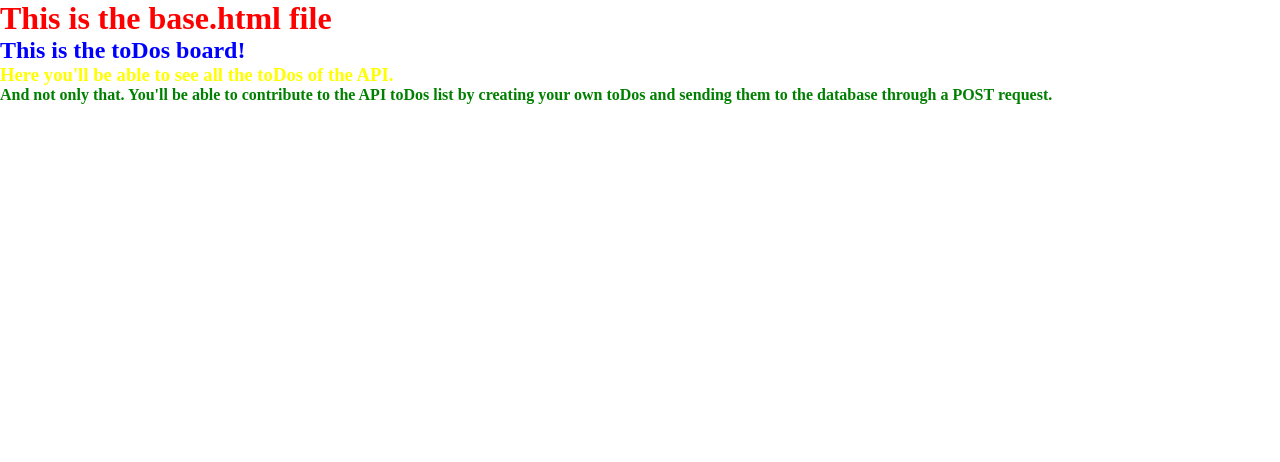
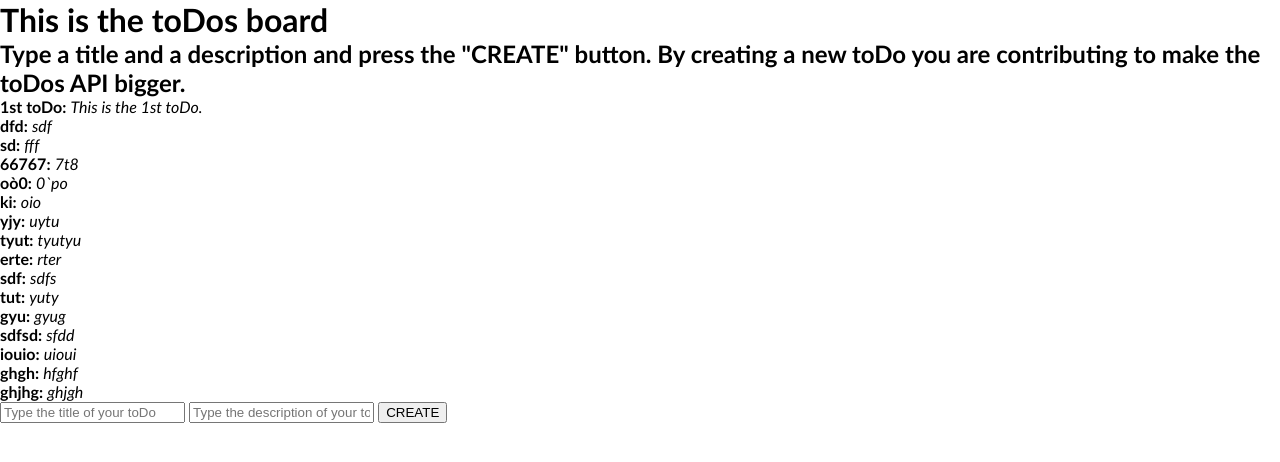
Before and after one commit to VicentBotellaFerragud/toDo-API, a Django app: page /board/ in a window 1280 px wide. Shown: the top 462 px of the page. Run offline with Django 3.2, Linux system fonts and the light colour scheme; data comes from the database, SQL or seed files in the repository; both versions use the stored data as it was after the commit.

Commit message:
changes made on the board

```diff
--- a/static/css/style.css
+++ b/static/css/style.css
@@ -2,20 +2,6 @@
     margin: 0;
 }
 
-h1 {
-    color: red;
+body {
+    font-family: 'Trebuchet MS', 'Lucida Sans Unicode', 'Lucida Grande', 'Lucida Sans', Arial, sans-serif;
 }
-
-h2 {
-    color: blue;
-}
-
-
-h3 {
-    color: yellow;
-}
-
-
-h4 {
-    color: green;
-}
--- /dev/null
+++ b/static/js/script.js
@@ -0,0 +1,71 @@
+//Global variables:
+let toDosContainer = document.getElementById('toDosContainer');
+let titleInput = document.getElementById('titleInput');
+let descriptionInput = document.getElementById('descriptionInput');
+
+async function createToDo(token, user) {
+
+    if (titleInput.value !== '' && descriptionInput.value !== '') {
+
+        let fd = new FormData();
+        /* let token = document.querySelector('[name=csrfmiddlewaretoken]').value; */ //This is another way to get the value of the token.
+
+        fd.append('toDoTitle', titleInput.value);
+        fd.append('toDoDescription', descriptionInput.value);
+        fd.append('csrfmiddlewaretoken', token);
+
+        try {
+
+            toDosContainer.innerHTML += `
+
+                <div class="toDo-container" id="beforeResponse">
+                    <span class="title-span" style="color: blue"><b>${titleInput.value}:</b></span>
+                    <span class="description-span"><i>${descriptionInput.value}</i></span>
+                </div>
+
+            `;
+
+            //This is the post call.
+            let response = await fetch('/board/', {
+                method: 'POST',
+                body: fd
+            });
+
+            //This is the response from the backend server.
+            let responseAsJson = await response.json();
+
+            let parsedJson = JSON.parse(responseAsJson);
+
+            console.log(parsedJson.pk);
+
+            let id = parsedJson.pk;
+
+            let beforeResponse = document.getElementById('beforeResponse');
+
+            beforeResponse.remove();
+
+            toDosContainer.innerHTML += `
+
+                <div class="toDo-container">
+                    <span class="title-span"><b>${titleInput.value}:</b></span>
+                    <span class="description-span"><i>${descriptionInput.value}</i></span>
+                </div>
+
+            `;
+
+            titleInput.value = '';
+            descriptionInput.value = '';
+
+        } catch (e) {
+
+            console.log(e);
+
+        }
+
+    } else {
+
+        alert('Your toDo needs both a title and a description');
+
+    }
+
+}
--- a/templates/base.html
+++ b/templates/base.html
@@ -9,11 +9,15 @@
 
     {% load static %}
     <link rel="stylesheet" href="{% static 'css/style.css' %}">
+    <script src="{% static 'js/script.js' %}" defer></script>
 </head>
 
 <body>
 
-    <h1>This is the base.html file</h1>
+    <h1>This is the toDos board</h1>
+
+    <h2>Type a title and a description and press the "CREATE" button. By creating a new toDo you are contributing to
+        make the toDos API bigger.</h2>
 
     <div>
 
--- a/toDo/templates/toDos-board.html
+++ b/toDo/templates/toDos-board.html
@@ -1,10 +1,30 @@
 {% extends "base.html" %} {% block content %}
 
-<h2>This is the toDos board!</h2>
+<div class="toDos-container" id="toDosContainer">
 
-<h3>Here you'll be able to see all the toDos of the API.</h3>
+    {% for toDo in toDos %}
 
-<h4>And not only that. You'll be able to contribute to the API toDos list by creating your own toDos and sending them to
-    the database through a POST request.</h4>
+    <div class="toDo-container">
+
+        <span class="title-span"><b>{{ toDo.title }}:</b></span>
+
+        <span class="description-span"><i>{{ toDo.description }}</i></span>
+
+    </div>
+
+    {% endfor %}
+
+</div>
+
+<form class="toDo-form" onsubmit="createToDo('{{ csrf_token }}', '{{ request.user }}'); return false" method="POST">
+
+    {% csrf_token %}
+    <input id="titleInput" type="text" name="toDoTitle" placeholder="Type the title of your toDo">
+
+    <input id="descriptionInput" type="text" name="toDoDescription" placeholder="Type the description of your toDo">
+
+    <button>CREATE</button>
+
+</form>
 
 {% endblock %}
--- a/toDo/views.py
+++ b/toDo/views.py
@@ -3,7 +3,8 @@ from rest_framework import viewsets
 from .models import toDo
 from .serializers import toDoSerializer
 from django.core import serializers
-from django.http import HttpResponse
+from django.http import HttpResponse, JsonResponse
+from django.contrib.auth.models import User
 
 # Create your views here.
 
@@ -24,4 +25,13 @@ class toDoViewSet(viewsets.ModelViewSet):
         return HttpResponse(serialized_toDo, content_type ='application/json')
 
 def displayBoard(request):
-    return render(request, 'toDos-board.html')
+    if request.method == 'POST' and request.POST.get('toDoTitle') != '' and request.POST.get('toDoDescription') != '':
+        title = request.POST.get('toDoTitle')
+        description = request.POST.get('toDoDescription')
+        newToDo = toDo.objects.create(title = title, description = description, user = request.user)
+        newToDoSerialized = serializers.serialize('json', [ newToDo, ])
+        return JsonResponse(newToDoSerialized[1:-1], safe = False)
+
+    toDos = toDo.objects.all()
+
+    return render(request, 'toDos-board.html', {'toDos': toDos})
--- a/toDo_API/settings.py
+++ b/toDo_API/settings.py
@@ -51,7 +51,7 @@ MIDDLEWARE = [
     'django.middleware.security.SecurityMiddleware',
     'django.contrib.sessions.middleware.SessionMiddleware',
     'django.middleware.common.CommonMiddleware',
-    'django.middleware.csrf.CsrfViewMiddleware',
+    #'django.middleware.csrf.CsrfViewMiddleware',
     'django.contrib.auth.middleware.AuthenticationMiddleware',
     'django.contrib.messages.middleware.MessageMiddleware',
     'django.middleware.clickjacking.XFrameOptionsMiddleware',
```
Also changed, not shown: db.sqlite3.
